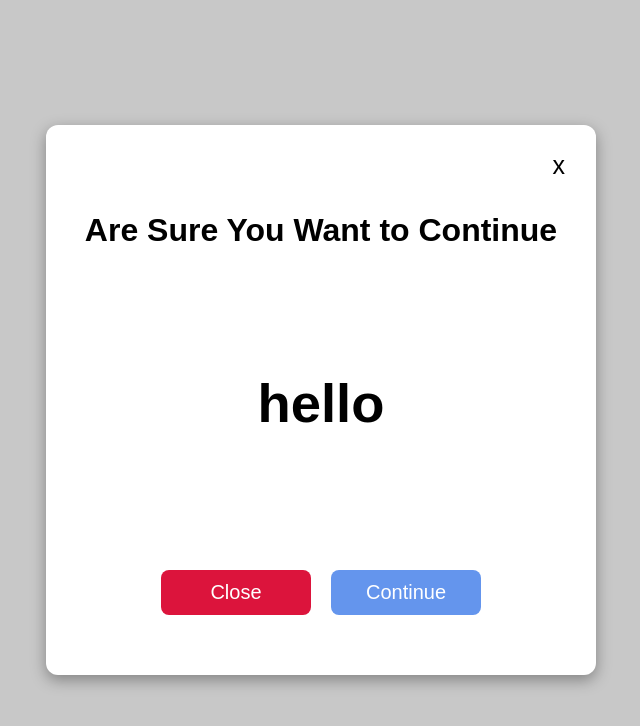
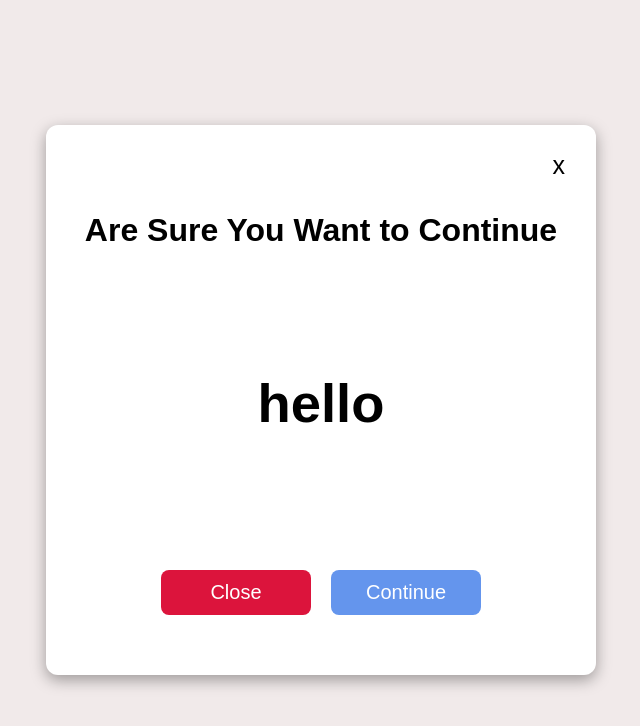
Before and after one commit to Srikanth374/pop-up, a React (Create React App) app: page / in a window 1280 px wide. Both pictures are taken after a click on the button "Open". Shown: the top 726 px of the page, without its empty margins (319-959 px from the left). Built offline with nearby package versions, Linux system fonts and the light colour scheme.

Commit message:
chenge bg-color

```diff
--- a/src/components/modal.css
+++ b/src/components/modal.css
@@ -1,12 +1,13 @@
 .ModalPopUp {
     width: 100vw;
     height: 100vh;
-    background-color: #c8c8c8;
+    background-color: #f1eaea;
     position: fixed;
     display: flex;
     justify-content: center;
     align-items: center;
   }
+  /* changre bg-color */
   /* added color code */
   .modalContainer {
     width: 500px;
```
